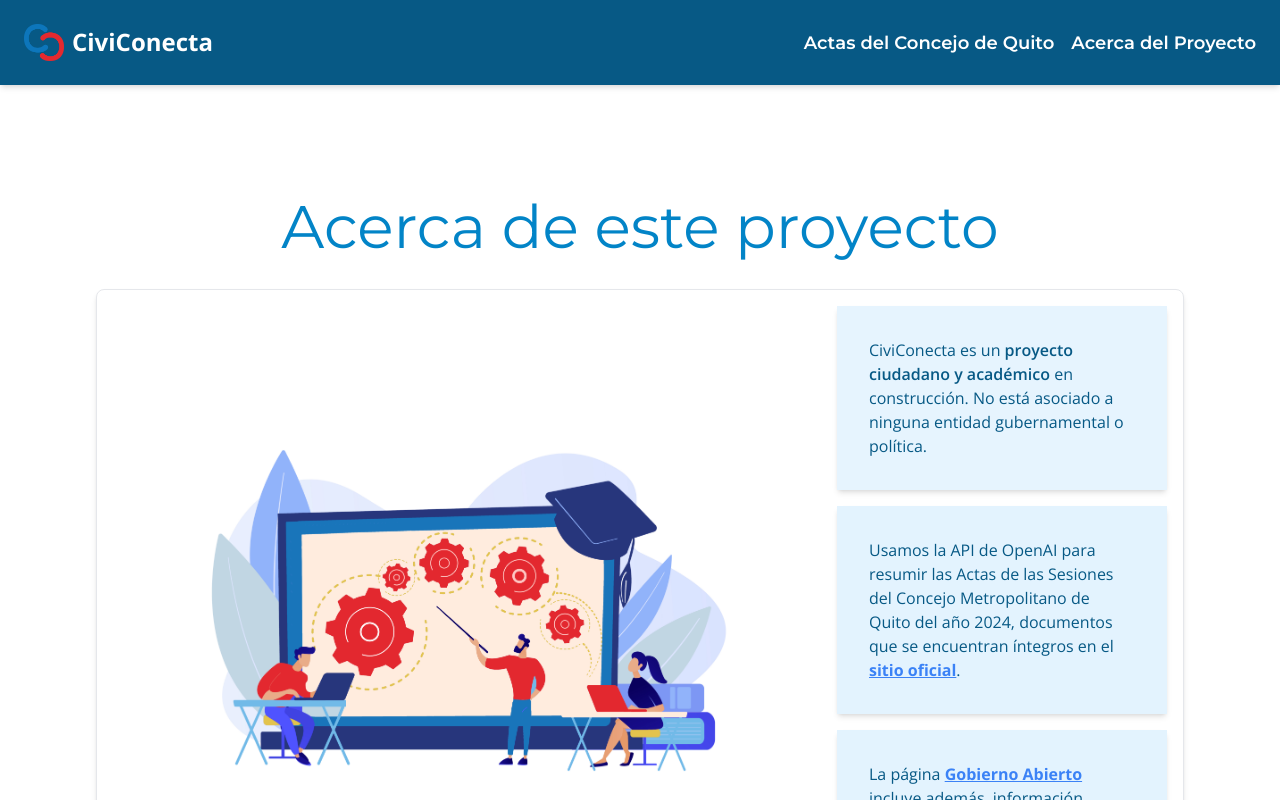
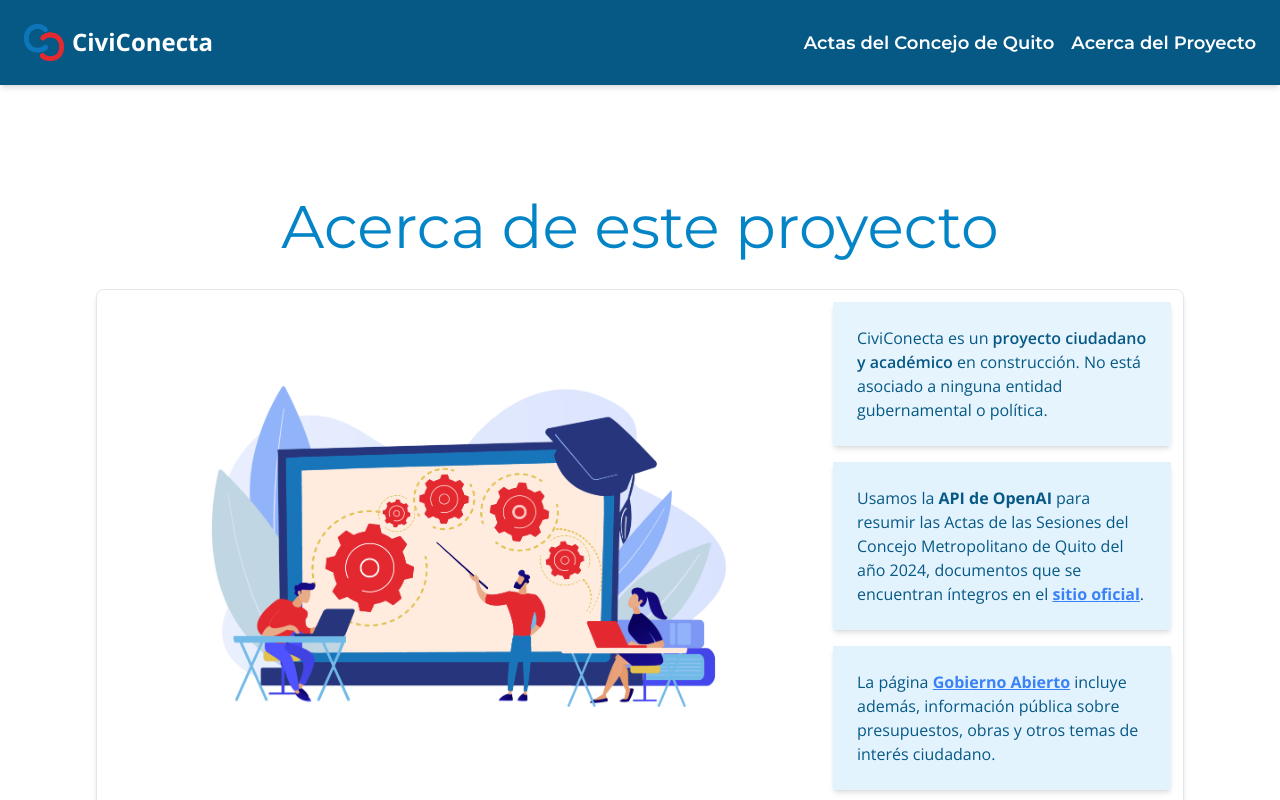
Before and after one commit to hermstefanny/cv-tech-app-fe, a Next.js app: page /acerca_de in a window 1280 px wide. Shown: the top 800 px of the page. Built offline with nearby package versions, Linux system fonts and the light colour scheme.

Commit message:
Refactor 'acerca_de' page for improved layout and content clarity

```diff
--- a/src/app/acerca_de/page.tsx
+++ b/src/app/acerca_de/page.tsx
@@ -23,26 +23,25 @@ export default async function Home() {
           </div>
 
           {/* Right section with the text */}
-          <div className="lg:w-1/3 w-full flex flex-col items-center p-2 lg:p-4 space-y-4">
+          <div className="lg:w-1/3 w-full flex flex-col items-center p-2 lg:p-3 space-y-4">
             {/* Text Blocks */}
-            <div className="text-sky-800 text-xs md:text-sm lg:text-base  bg-sky-100/80 p-4 md:p-6 lg:p-8  leading-relaxed shadow-md">
+            <div className="text-sky-800 text-xs md:text-sm lg:text-base  bg-sky-100/80 p-4 md:p-4 lg:p-6  leading-relaxed shadow-md">
               <p>
                 CiviConecta es un  <strong className="font-semibold"> proyecto ciudadano y académico </strong> en construcción.
                 No está asociado a ninguna entidad gubernamental o política.
               </p>
             </div>
 
-            <div className="text-sky-800 text-xs md:text-sm lg:text-base  bg-sky-100/90 p-4 md:p-6 lg:p-8  leading-relaxed shadow-md">
+            <div className="text-sky-800 text-xs md:text-sm lg:text-base  bg-sky-100/90 p-4 md:p-4 lg:p-6  leading-relaxed shadow-md">
               <p>
-                Usamos la API de OpenAI para resumir las Actas de las Sesiones del Concejo Metropolitano de Quito del año 2024,
+                Usamos la <strong>API de OpenAI</strong> para resumir las Actas de las Sesiones del Concejo Metropolitano de Quito del año 2024,
                 documentos que se encuentran íntegros en el  <a href="https://gobiernoabierto.quito.gob.ec/sesiones-concejo" target="_blank" rel="noopener noreferrer" className="text-blue-500 hover:text-blue-700 underline"><b>sitio oficial</b></a>.
-
               </p>
             </div>
-            <div className="text-sky-800 text-xs md:text-sm lg:text-base  bg-sky-100/90 p-4 md:p-6 lg:p-8  leading-relaxed shadow-md">
+            <div className="text-sky-800 text-xs md:text-sm lg:text-base  bg-sky-100/90 p-4 md:p-4 lg:p-6 leading-relaxed shadow-md">
               <p>
                 La página <a href="https://gobiernoabierto.quito.gob.ec/" target="_blank" rel="noopener noreferrer" className="text-blue-500 hover:text-blue-700 underline"><b>Gobierno Abierto</b></a> incluye
-                además, información pública relevante sobre presupuestos, contrataciones, y otros temas de interés público.
+                además, información pública sobre presupuestos, obras y otros temas de interés ciudadano.
               </p>
             </div>
           </div>
@@ -51,6 +50,8 @@ export default async function Home() {
         {/* Additional Text Block Section */}
 
         <div className="w-full p-2 lg:p-4">
+
+
           <div className="text-sky-800 text-xs md:text-sm lg:text-base border border-rose-400 leading-relaxed shadow-md p-4 md:p-4 lg:p-6 ">
             <p>
               Se han hecho esfuerzos para mantener la integridad de la información presentada, sin embargo, para obtener información verificada,
@@ -59,6 +60,8 @@ export default async function Home() {
               <a href="mailto:aess504@york.ac.uk" className="text-blue-500 hover:text-blue-700 underline ml-1">aess504@york.ac.uk</a>.
             </p>
           </div>
+
+
         </div>
       </div>
 
```
